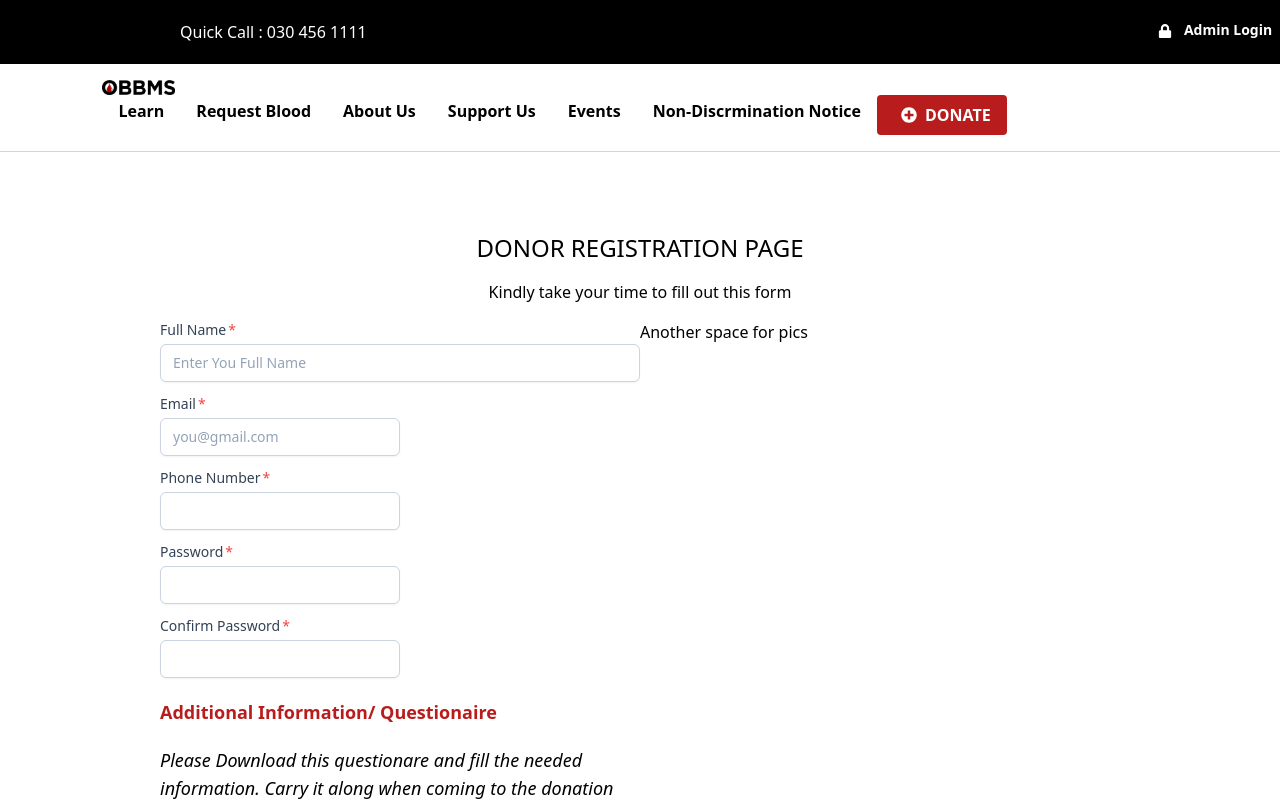
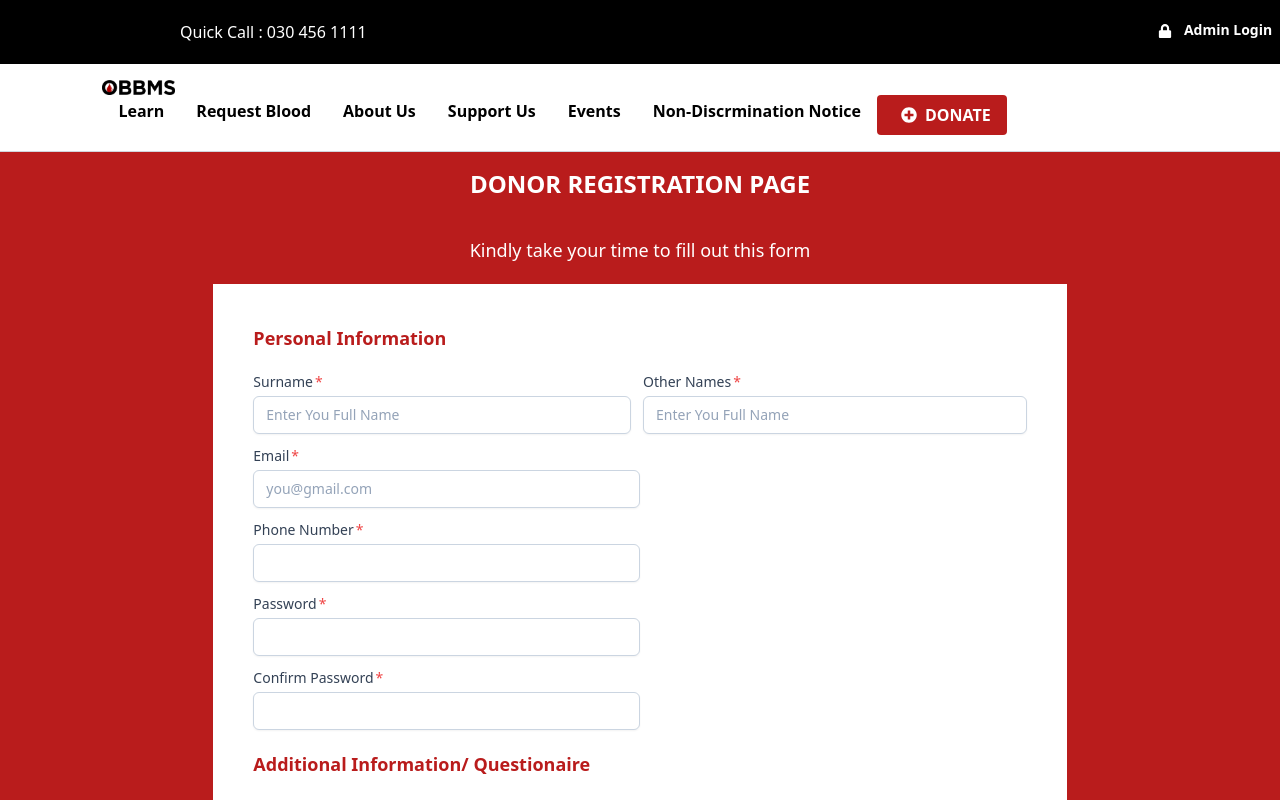
Before and after one commit to ak-boateng/obbms, a React (Create React App) app: page /donate in a window 1280 px wide. Shown: the top 800 px of the page. Built offline with nearby package versions, Linux system fonts and the light colour scheme.

Commit message:
Simplified login forms, Donate forms

```diff
--- a/src/components/Login.js
+++ b/src/components/Login.js
@@ -1,23 +1,22 @@
 import React from 'react'
-import LoginCardImage from '../images/logincardimg.jpg'
 
 const Login = () => {
   return (
-    <div className='lg:mx-40 mx-20  sm:grid block sm:grid-cols-2 mt-7 bg-white p-20'>
+    <div className='lg:mx-80 mx-20  mt-7 bg-white px-20 pt-10 h-auto'>
       <form>
         {/* Email of Donor  */}
         <label className="block mb-3">
                     <span className="after:content-['*'] after:ml-0.5 after:text-red-500 block text-sm font-medium text-slate-700">
                         Email
                     </span>
-                    <input type="email" name="email" className="mt-1 px-3 py-2 bg-white border shadow-sm border-slate-300 placeholder-slate-400 focus:outline-none focus:border-red-500 focus:ring-red-500 block lg:w-2/3 rounded-md sm:text-sm focus:ring-1" placeholder="you@gmail.com" />
+                    <input type="email" name="email" className="mt-1 px-3 py-2 bg-white border shadow-sm border-slate-300 placeholder-slate-400 focus:outline-none focus:border-red-500 focus:ring-red-500 block w-full rounded-md sm:text-sm focus:ring-1" placeholder="you@gmail.com" />
         </label>
         {/* Password of Donor  */}
         <label className="block mb-10">
                     <span className="after:content-['*'] after:ml-0.5 after:text-red-500 block text-sm font-medium text-slate-700">
                         Password
                     </span>
-                    <input type="email" name="email" className="mt-1 px-3 py-2 bg-white border shadow-sm border-slate-300 placeholder-slate-400 focus:outline-none focus:border-red-500 focus:ring-red-500 block lg:w-2/3 rounded-md sm:text-sm focus:ring-1"  />
+                    <input type="password" name="password" className="mt-1 px-3 py-2 bg-white border shadow-sm border-slate-300 placeholder-slate-400 focus:outline-none focus:border-red-500 focus:ring-red-500 block w-full rounded-md sm:text-sm focus:ring-1"  />
         </label>
         {/* Remember me */}
         <div className='flex mb-10'>
@@ -28,19 +27,17 @@ const Login = () => {
         {/* Login Button */}
 
         <div>
-          <button className='bg-red-700 text-white font-semibold lg:w-2/3 w-full rounded-sm px-10 py-3'>LOG IN</button>
+          <button className='bg-red-700 hover:bg-red-600 text-white text-lg font-semibold  w-full rounded-sm px-10 py-3'>LOG IN</button>
         </div>
 
         {/* Forgot Password */}
-        <div className='mt-10'>
-          <p className='text-sm'>Forgot Password?</p>
+        <div className='mb-5 py-8 text-center'>
+          <a href='/forgotpswd' className='text-sm text-red-600 underline self-center'>Forgot Password?</a>
         </div>
 
       </form>
 
-      <div>
-        <img alt='blood samples' src={LoginCardImage} className='w-3/4 rounded-md hidden lg:block h-[50%]'/>
-      </div>
+
     </div>
   )
 }
--- a/src/components/SignUpForm.js
+++ b/src/components/SignUpForm.js
@@ -1,5 +1,6 @@
 import React from 'react'
 import { FaDownload } from 'react-icons/fa'
+
 
 
 
@@ -16,42 +17,52 @@ const SignUpForm = () => {
         aTag.remove();
     }
     return (
-        <div className=' mx-40 grid  grid-cols-2'>
-            <form className=''>
-                {/* Full Name of Donor  */}
-                <label className="block mb-3">
-                    <span className="after:content-['*'] after:ml-0.5 after:text-red-500 block text-sm font-medium text-slate-700">
-                        Full Name
-                    </span>
-                    <input type="email" name="email" className="mt-1 px-3 py-2 bg-white border shadow-sm border-slate-300 placeholder-slate-400 focus:outline-none focus:border-sky-500 focus:ring-sky-500 block w-full rounded-md sm:text-sm focus:ring-1" placeholder="Enter You Full Name" />
-                </label>
+        <div className='w-2/3 mx-auto bg-white p-10 items-center mb-20 '>
+            <form className='w-full'>
+                <h3 className='lg:text-lg text-left text-red-700 font-semibold mb-5'>Personal Information</h3>
+                <div className='flex w-full'>
+                     {/* Surame of Donor  */}
+                    <label className="block mb-3 w-full pr-3">
+                        <span className="after:content-['*'] after:ml-0.5 after:text-red-500 block text-sm font-medium text-slate-700">
+                            Surname
+                        </span>
+                        <input type="email" name="email" className="mt-1 px-3 py-2 bg-white border shadow-sm border-slate-300 placeholder-slate-400 focus:outline-none focus:border-red-500 focus:ring-red-500 block w-full rounded-md sm:text-sm focus:ring-1" placeholder="Enter You Full Name" />
+                    </label>
+                    {/* Other names of Donor  */}
+                    <label className="block mb-3 w-full">
+                        <span className="after:content-['*'] after:ml-0.5 after:text-red-500 block text-sm font-medium text-slate-700">
+                            Other Names
+                        </span>
+                        <input type="email" name="email" className="mt-1 px-3 py-2 bg-white border shadow-sm border-slate-300 placeholder-slate-400 focus:outline-none focus:border-red-500 focus:ring-red-500 block w-full rounded-md sm:text-sm focus:ring-1" placeholder="Enter You Full Name" />
+                    </label>
+                </div>
                 {/* Email  */}
                 <label className="block mb-3">
                     <span className="after:content-['*'] after:ml-0.5 after:text-red-500 block text-sm font-medium text-slate-700">
                         Email
                     </span>
-                    <input type="email" name="email" className="mt-1 px-3 py-2 bg-white border shadow-sm border-slate-300 placeholder-slate-400 focus:outline-none focus:border-sky-500 focus:ring-sky-500 block w-1/2 rounded-md sm:text-sm focus:ring-1" placeholder="you@gmail.com" />
+                    <input type="email" name="email" className="mt-1 px-3 py-2 bg-white border shadow-sm border-slate-300 placeholder-slate-400 focus:outline-none focus:border-red-500 focus:ring-red-500 block w-1/2 rounded-md sm:text-sm focus:ring-1" placeholder="you@gmail.com" />
                 </label>
                 {/* Phone Number */}
                 <label className="block mb-3">
                     <span className="after:content-['*'] after:ml-0.5 after:text-red-500 block text-sm font-medium text-slate-700">
                         Phone Number
                     </span>
-                    <input type="tel" name="phoneNumber" className="mt-1 px-3 py-2 bg-white border shadow-sm border-slate-300 placeholder-slate-400 focus:outline-none focus:border-sky-500 focus:ring-sky-500 block w-1/2 rounded-md sm:text-sm focus:ring-1"  />
+                    <input type="tel" name="phone" maxlength="10" pattern="\d{10}" className="mt-1 px-3 py-2 bg-white border shadow-sm border-slate-300 placeholder-slate-400 focus:outline-none focus:border-red-500 focus:ring-red-500 block w-1/2 rounded-md sm:text-sm focus:ring-1"  />
                 </label>
                 {/* PassWord */}
                 <label className="block mb-3">
                     <span className="after:content-['*'] after:ml-0.5 after:text-red-500 block text-sm font-medium text-slate-700">
                         Password
                     </span>
-                    <input type="password" name="password" className="mt-1 px-3 py-2 bg-white border shadow-sm border-slate-300 placeholder-slate-400 focus:outline-none focus:border-sky-500 focus:ring-sky-500 block w-1/2 rounded-md sm:text-sm focus:ring-1"  />
+                    <input type="password" name="password" className="mt-1 px-3 py-2 bg-white border shadow-sm border-slate-300 placeholder-slate-400 focus:outline-none focus:border-red-500 focus:ring-red-500 block w-1/2 rounded-md sm:text-sm focus:ring-1"  />
                 </label>
                 {/*Confirm PassWord */}
                 <label className="block mb-5">
                     <span className="after:content-['*'] after:ml-0.5 after:text-red-500 block text-sm font-medium text-slate-700">
                         Confirm Password
                     </span>
-                    <input type="password" name="password" className="mt-1 px-3 py-2 bg-white border shadow-sm border-slate-300 placeholder-slate-400 focus:outline-none focus:border-sky-500 focus:ring-sky-500 block w-1/2 rounded-md sm:text-sm focus:ring-1" />
+                    <input type="password" name="password" className="mt-1 px-3 py-2 bg-white border shadow-sm border-slate-300 placeholder-slate-400 focus:outline-none focus:border-red-500 focus:ring-red-500 block w-1/2 rounded-md sm:text-sm focus:ring-1" />
                 </label>
 
 
@@ -64,9 +75,7 @@ const SignUpForm = () => {
                 </div>
                 <button type="submit" className="text-white bg-red-700 hover:bg-red-800 focus:ring-4 focus:outline-none focus:ring-red-300 font-medium rounded-lg text-sm w-full sm:w-full px-5 py-2.5 text-center dark:bg-red-600 dark:hover:bg-red-700 dark:focus:ring-red-800">Submit</button>
             </form>
-            <div>
-                <p>Another space for pics</p>
-            </div>
+
         </div>
 
 
--- a/src/pages/Donate.js
+++ b/src/pages/Donate.js
@@ -2,9 +2,9 @@ import SignUpForm from "../components/SignUpForm"
 
 const Donate = () => {
   return (
-    <div className='mt-20'>
-      <h1 className='lg:text-2xl text-lg font-medium text-center'>DONOR REGISTRATION PAGE</h1>
-      <p className='text-center p-4'>Kindly take your time to fill out this form</p>
+    <div className='bg-red-700'>
+      <h1 className='lg:text-2xl text-xl font-bold text-center py-4 text-white'>DONOR REGISTRATION PAGE</h1>
+      <p className='text-center py-5 font-md text-lg text-white'>Kindly take your time to fill out this form</p>
 
       <SignUpForm />
     </div>
--- a/src/pages/LoginPage.js
+++ b/src/pages/LoginPage.js
@@ -3,7 +3,7 @@ import Login from '../components/Login'
 
 function LoginPage() {
     return (
-        <div className='bg-red-700 pb-10'>
+        <div className='bg-red-700 py-10'>
             <h3 className='text-white text-center font-bold lg:text-2xl text-lg py-6'>LOGIN TO YOUR DONOR ACCOUNT </h3>
             <Login />
         </div>
```
